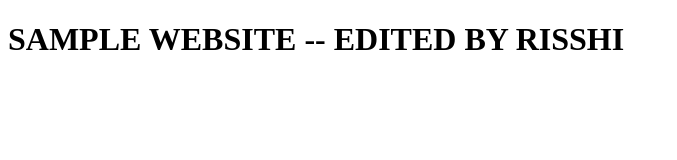
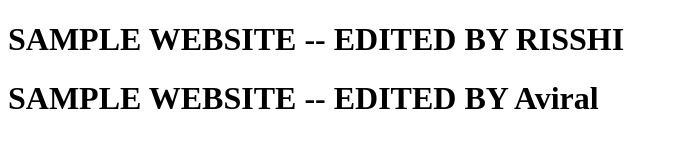
Before and after one commit to codeRisshi25/wie-github, a plain HTML site: page index.html in a window 1280 px wide. Shown: the whole page, without its empty margins (0-677 px from the left). Drawn offline with Linux system fonts and the light colour scheme.

Commit message:
by aviral

```diff
--- a/index.html
+++ b/index.html
@@ -8,5 +8,6 @@
 <body>
     <h1>SAMPLE WEBSITE -- EDITED BY RISSHI
     </h1>
+    <h1>SAMPLE WEBSITE -- EDITED BY Aviral</h1>
 </body>
 </html>
```
